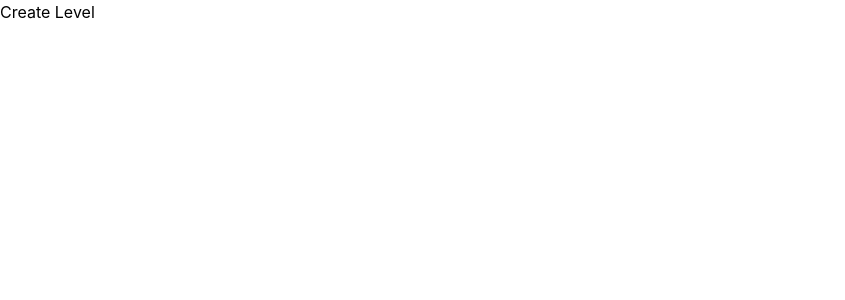
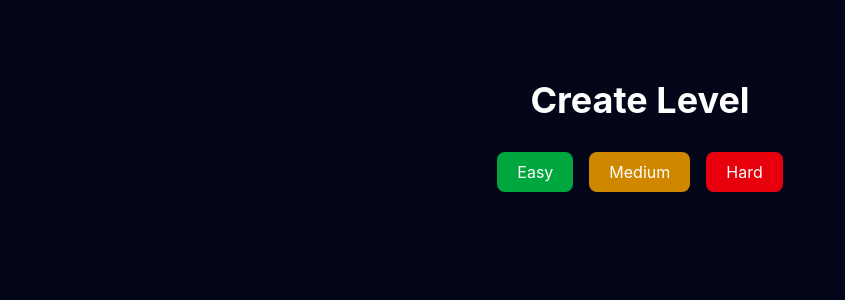
Before and after one commit to Ivez-pop/LevelCrafter, a React (Vite) app: page /create in a window 1280 px wide. Shown: the top 300 px of the page, without its empty margins (0-845 px from the left). Built offline with nearby package versions, Linux system fonts and the light colour scheme.

Commit message:
add difficulty selector

```diff
--- a/src/components/DifficultySelector.tsx
+++ b/src/components/DifficultySelector.tsx
@@ -1,5 +1,32 @@
-function DifficultySelector() {
-  return <div>Difficulty Selector</div>;
+interface DifficultySelectorProps {
+  onSelect: (difficulty: "easy" | "medium" | "hard") => void;
+}
+
+function DifficultySelector({ onSelect }: DifficultySelectorProps) {
+  return (
+    <div className="flex gap-4">
+      <button
+        onClick={() => onSelect("easy")}
+        className="rounded-lg bg-green-600 px-5 py-2 text-white"
+      >
+        Easy
+      </button>
+
+      <button
+        onClick={() => onSelect("medium")}
+        className="rounded-lg bg-yellow-600 px-5 py-2 text-white"
+      >
+        Medium
+      </button>
+
+      <button
+        onClick={() => onSelect("hard")}
+        className="rounded-lg bg-red-600 px-5 py-2 text-white"
+      >
+        Hard
+      </button>
+    </div>
+  );
 }
 
 export default DifficultySelector;
--- a/src/pages/CreateLevelPage.tsx
+++ b/src/pages/CreateLevelPage.tsx
@@ -1,5 +1,17 @@
+import DifficultySelector from "../components/DifficultySelector";
+
 function CreateLevelPage() {
-  return <h1>Create Level</h1>;
+  const handleDifficultySelect = (difficulty: "easy" | "medium" | "hard") => {
+    console.log(difficulty);
+  };
+
+  return (
+    <div className="min-h-screen bg-slate-950 text-white flex flex-col items-center pt-20">
+      <h1 className="mb-8 text-4xl font-bold">Create Level</h1>
+
+      <DifficultySelector onSelect={handleDifficultySelect} />
+    </div>
+  );
 }
 
 export default CreateLevelPage;
```
